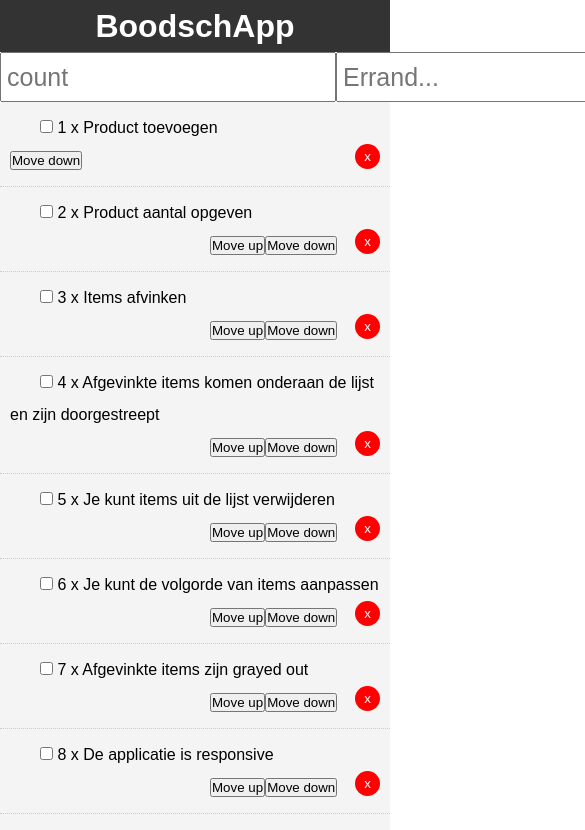
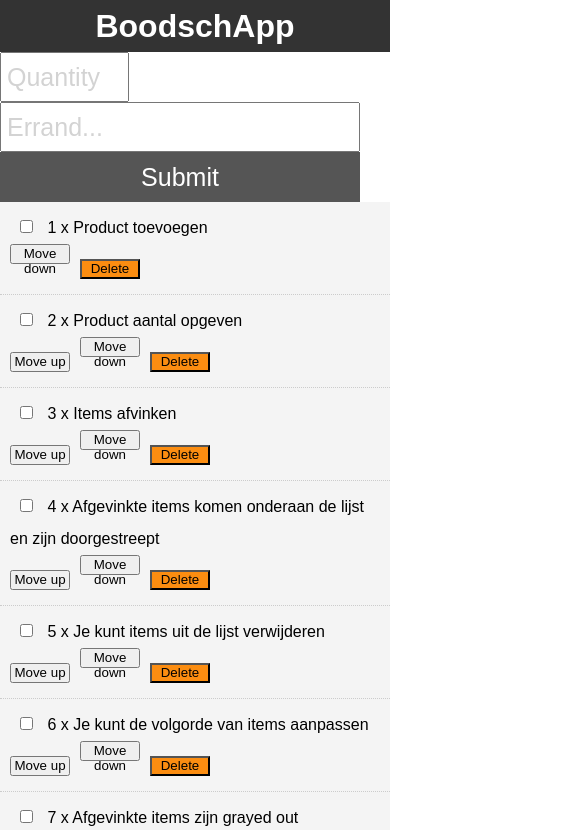
Before and after one commit to bigkevx2/ErrandsList, a Vue app: page / in a window 390 px wide. Shown: the top 830 px of the page, 585 px wide, since content can reach past the window. Built offline with nearby package versions, Linux system fonts and the light colour scheme.

Commit message:
App made responsive and added some css for the look and feel. Just al little detailing before mvp

```diff
--- a/src/components/AddErrand.vue
+++ b/src/components/AddErrand.vue
@@ -1,7 +1,7 @@
 <template>
-    <div>
+    <div class="wide">
         <form @submit="addErrand">
-            <input type="text" v-model="count" name="count" placeholder="count">
+            <input type="number" min="1" v-model="count" name="count" placeholder="Quantity">
             <input type="text" v-model="errand" name="title" placeholder="Errand...">
             <input type="submit" value="Submit" class="btn">
         </form>
@@ -36,17 +36,40 @@
 
 <style scoped>
     form {
-        display: flex;
+        display: block;
+    }
+
+    ::placeholder {
+        color: lightgrey;
+    }
+    input[type="number"] {
+        padding: 5px;
+        height: 50px;
+        font-size: 25px;
+        width: 33%;
+
     }
 
     input[type="text"] {
-        flex: 10;
         padding: 5px;
         height: 50px;
         font-size: 25px;
+        width: 33%;
     }
 
     input[type="submit"] {
-        flex: 2;
+        padding: 5px;
+        height: 50px;
+        font-size: 25px;
+        width: 33%;
+    }
+
+    @media only screen and (max-width: 768px){
+        input[type="text"] {
+            width: 360px;
+        }
+        input[type="submit"] {
+            width: 360px;
+        }
     }
 </style>
--- a/src/components/Errand.vue
+++ b/src/components/Errand.vue
@@ -1,16 +1,21 @@
 <template>
     <div class="errand-line">
-        <p>
             <span class="errand-title">
             <input type="checkbox" v-on:change="$emit('in-basket', Errand.id)">
                 {{Errand.count}} x {{Errand.errand}}
             </span>
             <span class="index-buttons">
-                <button v-if="index!==0" @click="$emit('move-up', index)">Move up</button></span>
+                <button v-if="index!==0" @click="$emit('move-up', index)" class="button-up">Move up</button>
+                <button @click="$emit('move-down', index)" class="button-down">Move down</button>
+                <button @click="$emit('del-errand', Errand.id)" class="del">Delete</button>
+            </span>
+        <div class="index-buttons-small">
             <span>
-                <button @click="$emit('move-down', index)">Move down</button></span>
-            <button @click="$emit('del-errand', Errand.id)" class="del">x</button>
-        </p>
+                <button v-if="index!==0" @click="$emit('move-up', index)" class="button-up">Move up</button>
+                <button @click="$emit('move-down', index)" class="button-down">Move down</button>
+                <button @click="$emit('del-errand', Errand.id)" class="del">Delete</button>
+            </span>
+        </div>
     </div>
 </template>
 
@@ -22,6 +27,10 @@
 </script>
 
 <style scoped>
+    .index-buttons-small {
+        /*visibility: hidden;*/
+        display: none;
+    }
     .errand-line {
         background: #f4f4f4;
         padding: 10px;
@@ -29,27 +38,48 @@
     }
 
     .errand-title {
-        margin-left: 30px;
-        width: 400px;
+        /*margin-left: 30px;*/
     }
 
     .index-buttons {
-        margin-left: 200px;
+        float: right;
     }
 
-    .in-basket {
-        text-decoration: line-through;
-        background: #7e7e7e;
-        color: #4b4b4b;
+    button {
+        margin-right: 10px;
+        width: 60px;
+        height: 20px;
+    }
+
+    button:hover {
+        background: whitesmoke;
     }
 
     .del {
+        background: #fb8d11;
+        color: black;
+        width: 60px;
+    }
+    .del:hover {
         background: #ff0000;
         color: #fff;
-        border: none;
-        padding: 5px 9px;
-        border-radius: 50%;
-        cursor: pointer;
-        float: right;
+    }
+
+    input {
+        margin-left: 10px;
+        margin-right: 10px;
+
+    }
+
+    @media only screen and (max-width: 768px){
+        .index-buttons-small {
+            display: block;
+        }
+        .index-buttons {
+            display: none;
+        }
+        .errand-title {
+            margin-left: 0px;
+        }
     }
 </style>
--- a/src/components/InBasket.vue
+++ b/src/components/InBasket.vue
@@ -22,4 +22,10 @@
     .errand-title {
         margin-left: 55px;
     }
+
+    @media only screen and (max-width: 768px){
+        .errand-title {
+            margin-left: 30px;
+        }
+    }
 </style>
```
